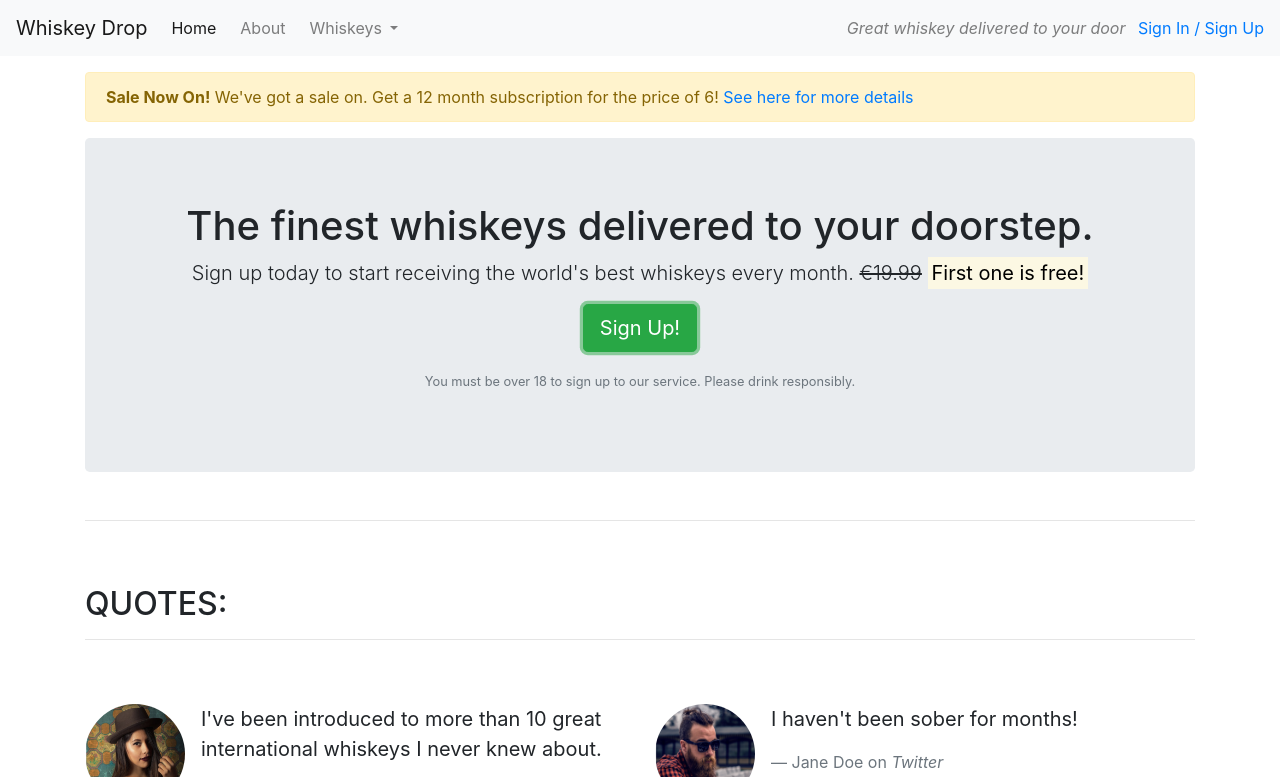
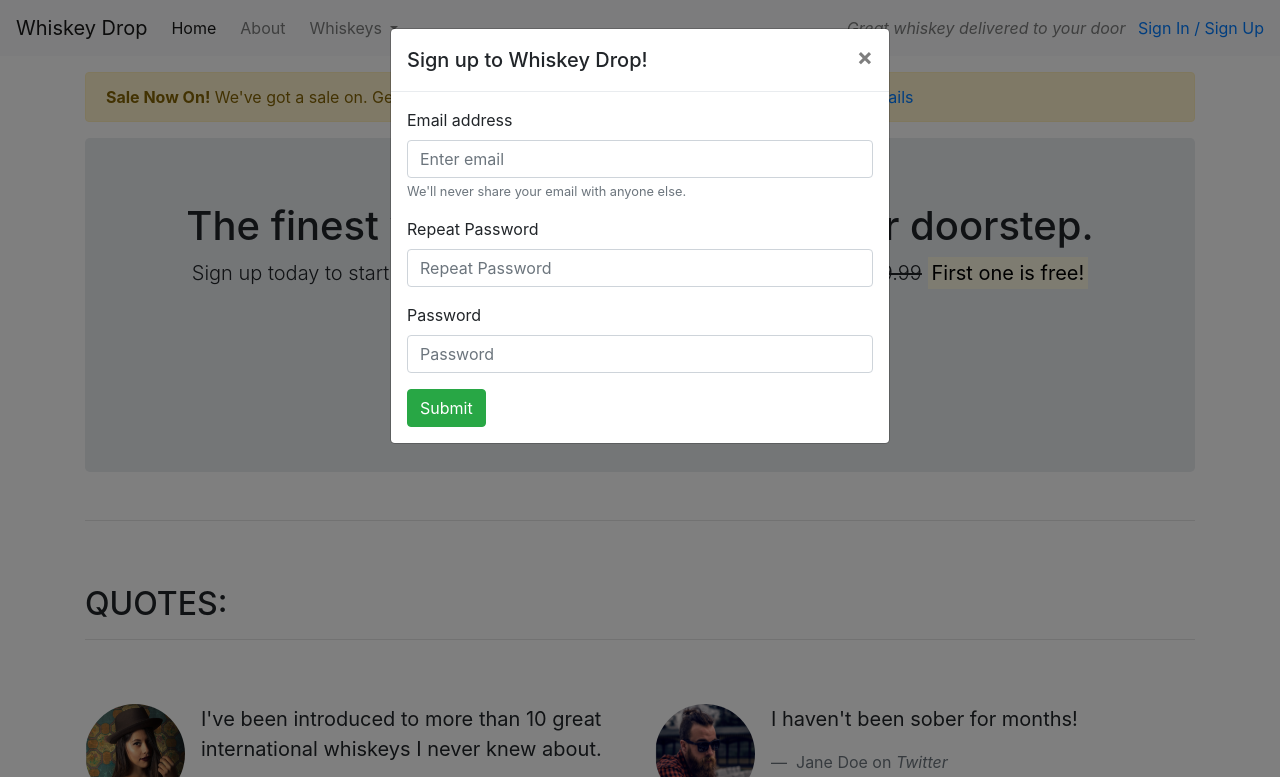
Before and after one commit to Aaron080913/Bootstrap-1, a plain HTML site: page index.html in a window 1280 px wide. Both pictures are taken after a click on the button "Sign Up!". Shown: the top 777 px of the page. Drawn offline with nearby package versions, Linux system fonts and the light colour scheme.

Commit message:
added bootstrap js

```diff
--- a/index.html
+++ b/index.html
@@ -1,32 +1,54 @@
 <!DOCTYPE html>
 <html lang="en-us">
-
   <head>
-    <meta charset="utf-8">
-    <meta name="viewport" content="width=device-width, initial-scale=1.0">
+    <meta charset="utf-8" />
+    <meta name="viewport" content="width=device-width, initial-scale=1.0" />
     <title>Whiskey Drop | Taste a new whiskey every month</title>
-    <link rel="stylesheet" href="https://maxcdn.bootstrapcdn.com/bootstrap/4.1.3/css/bootstrap.min.css">
-    <link rel="stylesheet" href="https://use.fontawesome.com/releases/v5.6.1/css/all.css"
-        integrity="sha384-gfdkjb5BdAXd+lj+gudLWI+BXq4IuLW5IT+brZEZsLFm++aCMlF1V92rMkPaX4PP" crossorigin="anonymous">
+    <link
+      rel="stylesheet"
+      href="https://maxcdn.bootstrapcdn.com/bootstrap/4.1.3/css/bootstrap.min.css"
+    />
+    <link
+      rel="stylesheet"
+      href="https://use.fontawesome.com/releases/v5.6.1/css/all.css"
+      integrity="sha384-gfdkjb5BdAXd+lj+gudLWI+BXq4IuLW5IT+brZEZsLFm++aCMlF1V92rMkPaX4PP"
+      crossorigin="anonymous"
+    />
   </head>
 
   <body>
     <!--Nav-->
     <nav class="navbar navbar-light navbar-expand-sm bg-light">
-        <a href="/" class="navbar-brand">
-            Whiskey Drop</a>
+      <a href="/" class="navbar-brand"> Whiskey Drop</a>
 
-        <button class="navbar-toggler ml-auto" type="button" data-toggle="collapse" data-target="#navbarNavDropdown"
-            aria-controls="navbarNavDropdown" aria-expanded="false" aria-label="Toggle navigation">
-            <span class="navbar-toggler-icon"></span></button>
+      <button
+        class="navbar-toggler ml-auto"
+        type="button"
+        data-toggle="collapse"
+        data-target="#navbarNavDropdown"
+        aria-controls="navbarNavDropdown"
+        aria-expanded="false"
+        aria-label="Toggle navigation"
+      >
+        <span class="navbar-toggler-icon"></span>
+      </button>
 
       <div class="collapse navbar-collapse" id="navbarNavDropdown">
         <ul class="navbar-nav mr-auto">
-                <li class="active nav-item mr-2"><a class="nav-link" href="/">Home</a></li>
+          <li class="active nav-item mr-2">
+            <a class="nav-link" href="/">Home</a>
+          </li>
           <li class="nav-item mr-2"><a class="nav-link" href="">About</a></li>
           <li class="nav-item dropdown">
-                    <a class="nav-link dropdown-toggle" href="#" id="navbarDropdownMenuLink" role="button"
-                        data-toggle="dropdown" aria-haspopup="true" aria-expanded="false">
+            <a
+              class="nav-link dropdown-toggle"
+              href="#"
+              id="navbarDropdownMenuLink"
+              role="button"
+              data-toggle="dropdown"
+              aria-haspopup="true"
+              aria-expanded="false"
+            >
               Whiskeys
             </a>
             <div class="dropdown-menu" aria-labelledby="navbarDropdownMenuLink">
@@ -37,11 +59,15 @@
             </div>
           </li>
 
-                <li class="nav-item mr-2 d-block d-sm-none"><a class="nav-link" href="">Sign In / Sign Up</a></li>
+          <li class="nav-item mr-2 d-block d-sm-none">
+            <a class="nav-link" href="">Sign In / Sign Up</a>
+          </li>
         </ul>
       </div>
       <div class="d-none d-md-block">
-            <p class="navbar-text my-auto mr-2"><i>Great whiskey delivered to your door</i></p>
+        <p class="navbar-text my-auto mr-2">
+          <i>Great whiskey delivered to your door</i>
+        </p>
         <a href="/login">Sign In / Sign Up</a>
       </div>
       <!--</div>-->
@@ -50,7 +76,8 @@
       <div class="row d-none d-sm-block">
         <div class="col-12">
           <div class="alert alert-warning">
-                    <strong>Sale Now On!</strong> We've got a sale on. Get a 12 month subscription for the price of 6!
+            <strong>Sale Now On!</strong> We've got a sale on. Get a 12 month
+            subscription for the price of 6!
             <a href="">See here for more details</a>
           </div>
         </div>
@@ -60,19 +87,33 @@
         <div class="col-12">
           <section class="callout jumbotron text-center">
             <h1>The finest whiskeys delivered to your doorstep.</h1>
-                    <p class="lead">Sign up today to start receiving the world's best whiskeys every month.
+            <p class="lead">
+              Sign up today to start receiving the world's best whiskeys every
+              month.
               <s class="d-none d-sm-inline">€19.99</s>
-                        <span class="d-inline d-sm-none"><br></span>
+              <span class="d-inline d-sm-none"><br /></span>
               <strong><mark>First one is free!</mark></strong>
             </p>
-                    <p><button class="btn btn-lg btn-success">Sign Up!</button></p>
-                    <p class="text-muted"><small>You must be over 18 to sign up to our service. Please drink
-                            responsibly.</small></p>
+            <p>
+              <button
+                class="btn btn-lg btn-success"
+                data-toggle="modal"
+                data-target="#signUpModal"
+              >
+                Sign Up!
+              </button>
+            </p>
+            <p class="text-muted">
+              <small
+                >You must be over 18 to sign up to our service. Please drink
+                responsibly.</small
+              >
+            </p>
           </section>
         </div>
       </div>
       <!-- /.callout -->
-        <hr>
+      <hr />
       <!-- Quotes -->
       <section class="quotes">
         <div class="row">
@@ -85,13 +126,21 @@
           <div class="col-12 col-md-6">
             <div class="media">
               <div class="d-none d-sm-block">
-                            <img src="images/girl-image.jpeg" class="rounded-circle mr-3" height=100 width=100>
+                <img
+                  src="images/girl-image.jpeg"
+                  class="rounded-circle mr-3"
+                  height="100"
+                  width="100"
+                />
               </div>
               <div class="media-body">
                 <blockquote class="blockquote">
-                                <p>I've been introduced to more than 10 great international whiskeys I never knew about.
+                  <p>
+                    I've been introduced to more than 10 great international
+                    whiskeys I never knew about.
                   </p>
-                                <footer class="blockquote-footer">Jane Doe on <cite title="Twitter">Twitter</cite>
+                  <footer class="blockquote-footer">
+                    Jane Doe on <cite title="Twitter">Twitter</cite>
                   </footer>
                 </blockquote>
               </div>
@@ -100,12 +149,18 @@
           <div class="col-12 col-md-6">
             <div class="media">
               <div class="d-none d-sm-block">
-                            <img src="images/guy-image.jpeg" class="rounded-circle mr-3" height=100 width=100>
+                <img
+                  src="images/guy-image.jpeg"
+                  class="rounded-circle mr-3"
+                  height="100"
+                  width="100"
+                />
               </div>
               <div class="media-body">
                 <blockquote class="blockquote">
                   <p>I haven't been sober for months!</p>
-                                <footer class="blockquote-footer">Jane Doe on <cite title="Twitter">Twitter</cite>
+                  <footer class="blockquote-footer">
+                    Jane Doe on <cite title="Twitter">Twitter</cite>
                   </footer>
                 </blockquote>
               </div>
@@ -114,7 +169,7 @@
         </div>
       </section>
       <!-- /.quotes -->
-        <hr>
+      <hr />
       <!-- Features -->
       <section class="features">
         <div class="row">
@@ -126,29 +181,44 @@
         <div class="row">
           <div class="col-12 col-md-6 col-lg-4">
             <div class="feature">
-                        <h3><i class="fas fa-gift d-none d-sm-inline"></i> Feature 1 <span
-                                class="badge badge-success">New!</span></h3>
-                        <p>Lorem ipsum dolor sit amet, consectetur adipiscing elit, sed do eiusmod tempor incididunt ut
-                            labore et dolore magna aliqua. Ut enim ad minim veniam, quis nostrud exercitation ullamco
-                            laboris nisi ut aliquip ex ea commodo consequat.</p>
+              <h3>
+                <i class="fas fa-gift d-none d-sm-inline"></i> Feature 1
+                <span class="badge badge-success">New!</span>
+              </h3>
+              <p>
+                Lorem ipsum dolor sit amet, consectetur adipiscing elit, sed do
+                eiusmod tempor incididunt ut labore et dolore magna aliqua. Ut
+                enim ad minim veniam, quis nostrud exercitation ullamco laboris
+                nisi ut aliquip ex ea commodo consequat.
+              </p>
               <p><a class="btn btn-sm btn-light" href="">Read More</a></p>
             </div>
           </div>
           <div class="col-12 col-md-6 col-lg-4">
             <div class="feature">
-                        <h3><i class="fas fa-credit-card d-none d-sm-inline"></i> Feature 2</h3>
-                        <p>Lorem ipsum dolor sit amet, consectetur adipiscing elit, sed do eiusmod tempor incididunt ut
-                            labore et dolore magna aliqua. Ut enim ad minim veniam, quis nostrud exercitation ullamco
-                            laboris nisi ut aliquip ex ea commodo consequat.</p>
+              <h3>
+                <i class="fas fa-credit-card d-none d-sm-inline"></i> Feature 2
+              </h3>
+              <p>
+                Lorem ipsum dolor sit amet, consectetur adipiscing elit, sed do
+                eiusmod tempor incididunt ut labore et dolore magna aliqua. Ut
+                enim ad minim veniam, quis nostrud exercitation ullamco laboris
+                nisi ut aliquip ex ea commodo consequat.
+              </p>
               <p><a class="btn btn-sm btn-light" href="">Read More</a></p>
             </div>
           </div>
           <div class="col-12 d-md-none d-lg-block col-lg-4">
             <div class="feature">
-                        <h3><i class="fas fa-times-circle d-none d-sm-inline"></i> Feature 3</h3>
-                        <p>Lorem ipsum dolor sit amet, consectetur adipiscing elit, sed do eiusmod tempor incididunt ut
-                            labore et dolore magna aliqua. Ut enim ad minim veniam, quis nostrud exercitation ullamco
-                            laboris nisi ut aliquip ex ea commodo consequat.</p>
+              <h3>
+                <i class="fas fa-times-circle d-none d-sm-inline"></i> Feature 3
+              </h3>
+              <p>
+                Lorem ipsum dolor sit amet, consectetur adipiscing elit, sed do
+                eiusmod tempor incididunt ut labore et dolore magna aliqua. Ut
+                enim ad minim veniam, quis nostrud exercitation ullamco laboris
+                nisi ut aliquip ex ea commodo consequat.
+              </p>
               <p><a class="btn btn-sm btn-light" href="">Read More</a></p>
             </div>
           </div>
@@ -156,15 +226,75 @@
       </section>
       <!-- /.features -->
     </article>
-    <script src="https://code.jquery.com/jquery-3.3.1.slim.min.js"
+
+    <div class="modal" tabindex="-1" role="dialog" id="signUpModal">
+      <div class="modal-dialog" role="document">
+        <div class="modal-content">
+          <div class="modal-header">
+            <h5 class="modal-title">Sign up to Whiskey Drop!</h5>
+            <button
+              type="button"
+              class="close"
+              data-dismiss="modal"
+              aria-label="Close"
+            >
+              <span aria-hidden="true">&times;</span>
+            </button>
+          </div>
+          <div class="modal-body">
+            <form>
+              <div class="form-group">
+                <label for="exampleInputEmail1">Email address</label>
+                <input
+                  type="email"
+                  class="form-control"
+                  id="exampleInputEmail1"
+                  aria-describedby="emailHelp"
+                  placeholder="Enter email"
+                />
+                <small id="emailHelp" class="form-text text-muted"
+                  >We'll never share your email with anyone else.</small
+                >
+              </div>
+              <div class="form-group">
+                <label for="Password"> Repeat Password</label>
+                <input
+                  type="password"
+                  class="form-control"
+                  id="Password"
+                  placeholder="Repeat Password"
+                />
+              </div>
+              <div class="form-group">
+                <label for="RepeatPassword">Password</label>
+                <input
+                  type="password"
+                  class="form-control"
+                  id="RepeatPassword"
+                  placeholder="Password"
+                />
+              </div>
+              <button type="submit" class="btn btn-success">Submit</button>
+            </form>
+          </div>
+        </div>
+      </div>
+    </div>
+
+    <script
+      src="https://code.jquery.com/jquery-3.3.1.slim.min.js"
       integrity="sha384-q8i/X+965DzO0rT7abK41JStQIAqVgRVzpbzo5smXKp4YfRvH+8abtTE1Pi6jizo"
-        crossorigin="anonymous"></script>
-    <script src="https://cdn.jsdelivr.net/npm/popper.js@1.14.7/dist/umd/popper.min.js"
+      crossorigin="anonymous"
+    ></script>
+    <script
+      src="https://cdn.jsdelivr.net/npm/popper.js@1.14.7/dist/umd/popper.min.js"
       integrity="sha384-UO2eT0CpHqdSJQ6hJty5KVphtPhzWj9WO1clHTMGa3JDZwrnQq4sF86dIHNDz0W1"
-        crossorigin="anonymous"></script>
-    <script src="https://cdn.jsdelivr.net/npm/bootstrap@4.3.1/dist/js/bootstrap.min.js"
+      crossorigin="anonymous"
+    ></script>
+    <script
+      src="https://cdn.jsdelivr.net/npm/bootstrap@4.3.1/dist/js/bootstrap.min.js"
       integrity="sha384-JjSmVgyd0p3pXB1rRibZUAYoIIy6OrQ6VrjIEaFf/nJGzIxFDsf4x0xIM+B07jRM"
-        crossorigin="anonymous"></script>
+      crossorigin="anonymous"
+    ></script>
   </body>
-
 </html>
```
Lines whose indentation alone changed are shown as unchanged.
